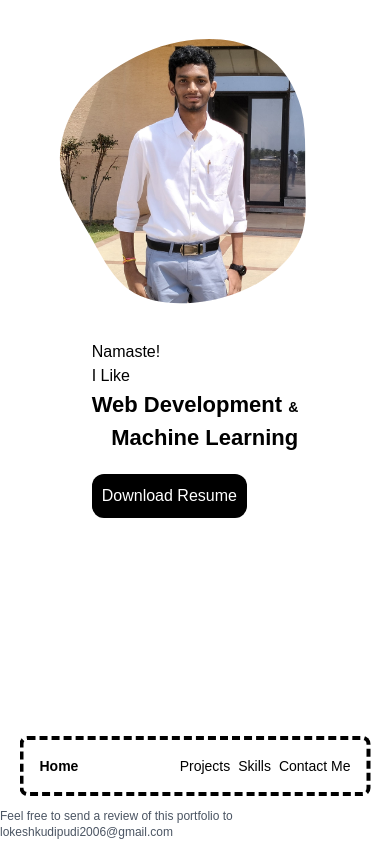
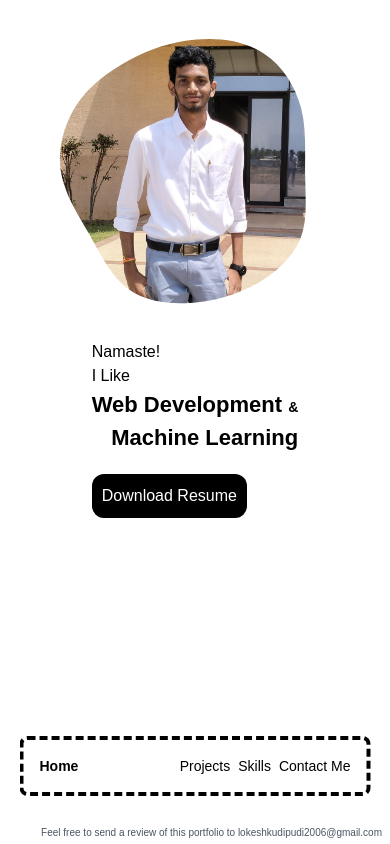
Before and after one commit to Lokesh-Kudipudi/portfolio, a React (Vite) app: page / in a window 390 px wide. Built offline with nearby package versions, Linux system fonts and the light colour scheme.

Commit message:
footer text size

```diff
--- a/src/Components/Footer.jsx
+++ b/src/Components/Footer.jsx
@@ -1,6 +1,6 @@
 function Footer() {
   return (
-    <div className="absolute bottom-1 right-1 text-xs">
+    <div className="absolute bottom-1 right-2 text-[10px] sm:text-xs">
       <p className="text-gray-600">
         Feel free to send a review of this portfolio to
         lokeshkudipudi2006@gmail.com
```
